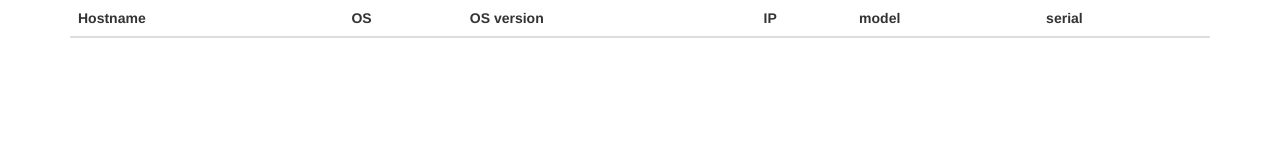
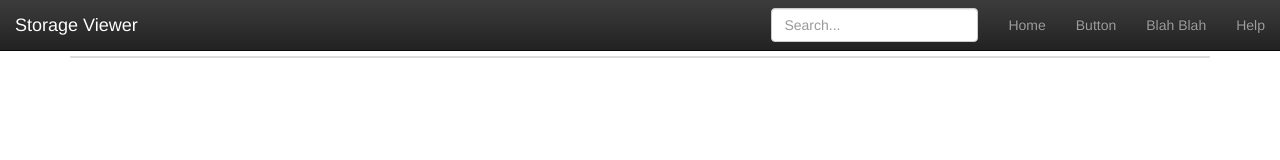
Before and after one commit to ltindall/storage-viewer, a plain HTML site: page index.html in a window 1280 px wide. Drawn offline with nearby package versions, Linux system fonts and the light colour scheme; no server answers.

Commit message:
Fixed stylings

```diff
--- a/index.html
+++ b/index.html
@@ -8,16 +8,42 @@
 
   <!-- Bootstrap css and js -->
  <!-- Latest compiled and minified CSS -->
-<link rel="stylesheet" href="https://maxcdn.bootstrapcdn.com/bootstrap/3.3.6/css/bootstrap.min.css" integrity="sha384-1q8mTJOASx8j1Au+a5WDVnPi2lkFfwwEAa8hDDdjZlpLegxhjVME1fgjWPGmkzs7" crossorigin="anonymous">
+  <link rel="stylesheet" href="https://maxcdn.bootstrapcdn.com/bootstrap/3.3.6/css/bootstrap.min.css" integrity="sha384-1q8mTJOASx8j1Au+a5WDVnPi2lkFfwwEAa8hDDdjZlpLegxhjVME1fgjWPGmkzs7" crossorigin="anonymous">
 
-<!-- Optional theme -->
-<link rel="stylesheet" href="https://maxcdn.bootstrapcdn.com/bootstrap/3.3.6/css/bootstrap-theme.min.css" integrity="sha384-fLW2N01lMqjakBkx3l/M9EahuwpSfeNvV63J5ezn3uZzapT0u7EYsXMjQV+0En5r" crossorigin="anonymous">
+  <!-- Optional theme -->
+  <link rel="stylesheet" href="https://maxcdn.bootstrapcdn.com/bootstrap/3.3.6/css/bootstrap-theme.min.css" integrity="sha384-fLW2N01lMqjakBkx3l/M9EahuwpSfeNvV63J5ezn3uZzapT0u7EYsXMjQV+0En5r" crossorigin="anonymous">
 
-<!-- Latest compiled and minified JavaScript -->
-  <!-- getStorage js -->
 	</head>
 
 	<body>
+
+    <nav class="navbar navbar-inverse navbar-fixed-top">
+      <div class="container-fluid">
+        <div class="navbar-header">
+          <button type="button" class="navbar-toggle collapsed" data-toggle="collapse" data-target="#navbar" aria-expanded="false" aria-controls="navbar">
+            <span class="sr-only">Toggle navigation</span>
+            <span class="icon-bar"></span>
+            <span class="icon-bar"></span>
+            <span class="icon-bar"></span>
+          </button>
+          <a class="navbar-brand" href="#">Storage Viewer</a>
+        </div>
+        <div id="navbar" class="navbar-collapse collapse">
+          <ul class="nav navbar-nav navbar-right">
+            <li><a href="#">Home</a></li>
+            <li><a href="#">Button</a></li>
+            <li><a href="#">Blah Blah</a></li>
+            <li><a href="#">Help</a></li>
+          </ul>
+          <form class="navbar-form navbar-right">
+            <input type="text" class="form-control" placeholder="Search...">
+          </form>
+        </div>
+      </div>
+    </nav>
+
+    <br>
+
     <div class="container">
       <table class="table table-hover" id="storage">
         <thead>
@@ -32,14 +58,12 @@
         </thead>
       </table>
     </div>
-		<section id="fetch">
-		</section>
 
 
 	<!-- jQuery (necessary for Bootstrap's JavaScript plugins) -->
     <script src="https://ajax.googleapis.com/ajax/libs/jquery/1.11.3/jquery.min.js"></script>
     <!-- Include all compiled plugins (below), or include individual files as needed -->
-	<script src="https://maxcdn.bootstrapcdn.com/bootstrap/3.3.5/js/bootstrap.min.js"></script>
-<script src="getStorage.js"></script>
+	  <script src="https://maxcdn.bootstrapcdn.com/bootstrap/3.3.5/js/bootstrap.min.js"></script>
+    <script src="getStorage.js"></script>
 	</body>
 </html>
```
